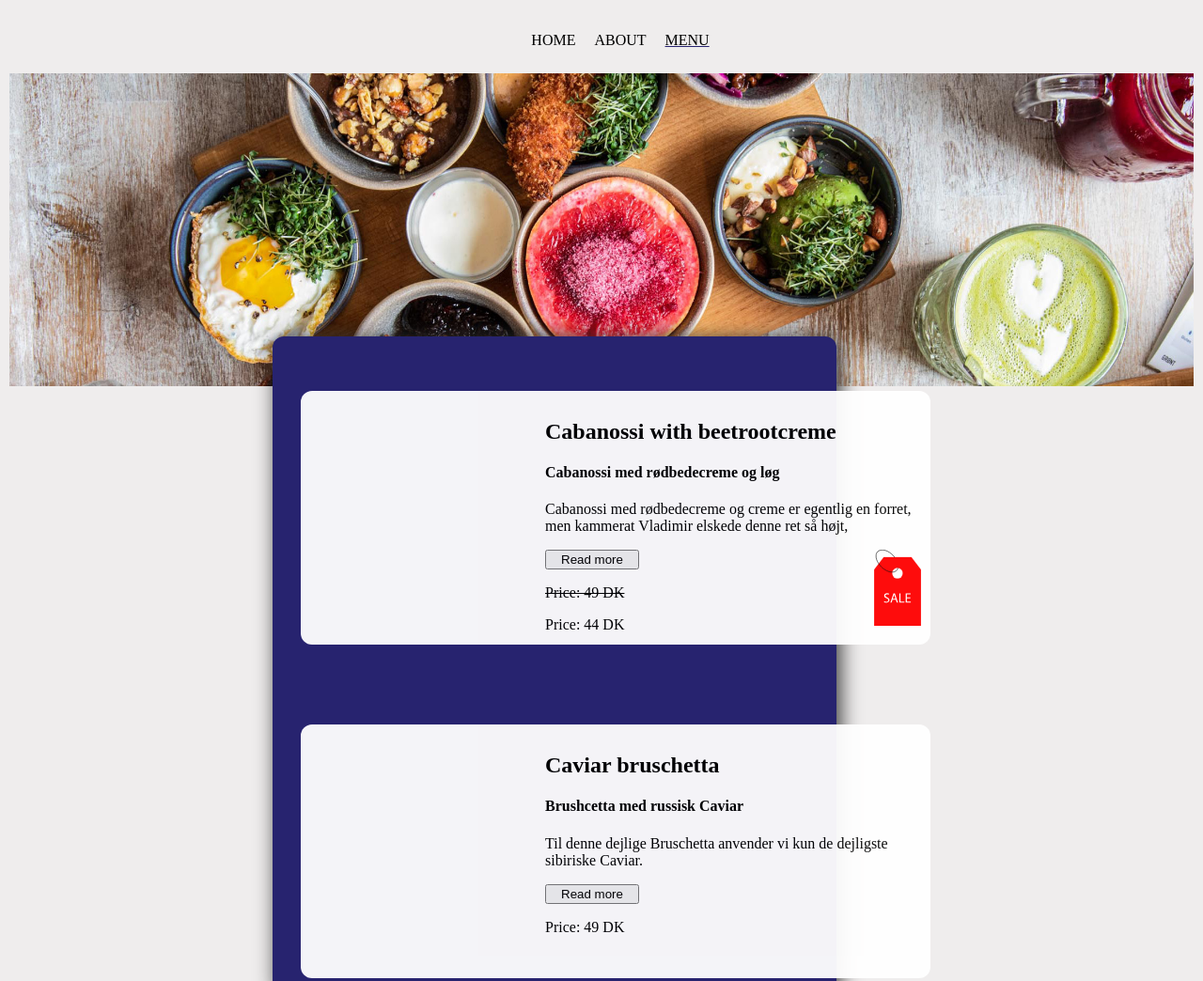
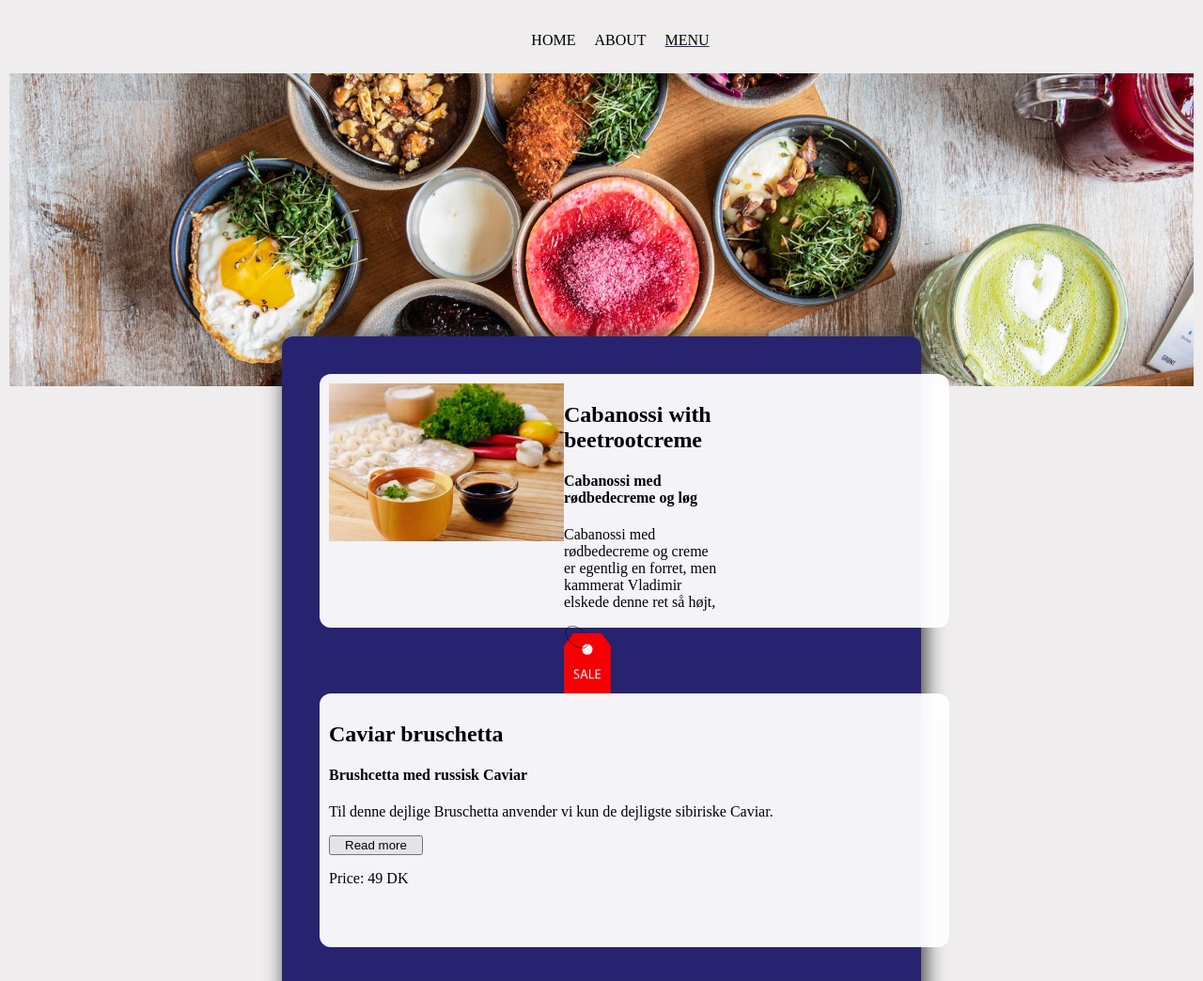
Before and after one commit to Nikola-Vyskocilova/Restaurant, a plain HTML site: page index.html in a window 1280 px wide. Shown: the top 1044 px of the page at 94% size. Drawn offline with Linux system fonts and the light colour scheme.

Commit message:
pictures of food

```diff
--- a/index.html
+++ b/index.html
@@ -27,15 +27,17 @@
          <template>
 
           <article class="template">
+          <div class="cabaossi"> <img src="rodbede-cabanossi-sm.jpg" width=250></div>
 
-            <h2>Cabanossi with beetrootcreme</h2>
+            <div class="text"><h2>Cabanossi with beetrootcreme</h2>
             <h4>Cabanossi med rødbedecreme og løg</h4>
               <p>Cabanossi med rødbedecreme og creme er egentlig en forret, men kammerat Vladimir elskede denne ret så højt, </p>
               <div class="saletag"> <img src="sale.svg" width=50></div>
 
+
 <button type="button" id="Readmore">Read more</button>
 
-              <p class="sale">Price: 49 DK                         </p><p >Price: 44 DK</p>
+              <p class="sale">Price: 49 DK                         </p><p >Price: 44 DK</p></div>
 
               <p class="hidden">at han forbød restauranter i Krigien at sælge det som andet end en hovedret. Vi anbefaler det dog som forret, inden en god Bortsjs. Skylles helst ned med vodka.</p>
 
--- a/js.js
+++ b/js.js
@@ -8,7 +8,7 @@ console.log(aCopy)
 aCopy.querySelector("h2").textContent = "Cabanossi with beetrootcreme";
 aCopy.querySelector("p").textContent = "Cabanossi med rødbedecreme og creme er egentlig en forret, men kammerat Vladimir elskede denne ret så højt, ";
 
-const whosYourDaddy = document.querySelector("main");
+const whosYourDaddy = document.querySelector("template").parentNode;
 
 whosYourDaddy.appendChild(aCopy);
 
--- a/template.css
+++ b/template.css
@@ -61,34 +61,25 @@ li{
         grid-row-end: 200;
         margin-top: 280px;
         box-shadow: 4px 2px 22px #333333;
+        padding: 40px;
 
     }
      .template{
         background-color: white;
         width:650px;
         height:250px;
-        grid-column-start: 2;
-        grid-column-end: 3;
-        grid-row-start: 10;
-        grid-row-end: 12;
         border-radius: 12px;
-
         opacity: 95%;
-        margin-left: 30px;
         padding: 10px;
+       display: flex;
 
     }
      .template2{
         background-color: white;
         width:650px;
         height:250px;
-        grid-column-start: 2;
-        grid-column-end: 3;
-        grid-row-start: 100;
-        grid-row-end: 102;
         border-radius: 12px;
         opacity: 95%;
-        margin-left: 30px;
         padding: 10px;
         margin-top: 70px;
 
@@ -106,30 +97,19 @@ li{
          visibility: visible;
         background-color: white;
         box-shadow: 4px 2px 22px #333333;
+
+
         }
     }
 
 
 
     .saletag{
-        float: right;
+
         padding-bottom: 600px;
     }
     button{
-       margin-left: 250px;
         width:100px;
-
-    }
-    h2{
-        padding-left: 250px;
-
-    }
-    h4{
-        padding-left: 250px;
-    }
-    p{
-
-       padding-left: 250px;
     }
     .headpicture{
         grid-column-start: 1;
@@ -144,11 +124,10 @@ li{
         grid-row-end: 2;
 
     }
-
-
+    .cabanossi{
+       display:inline-block;
 
 }
-
 @media only screen and (max-width:600px){
     body {
         display: grid;
```
